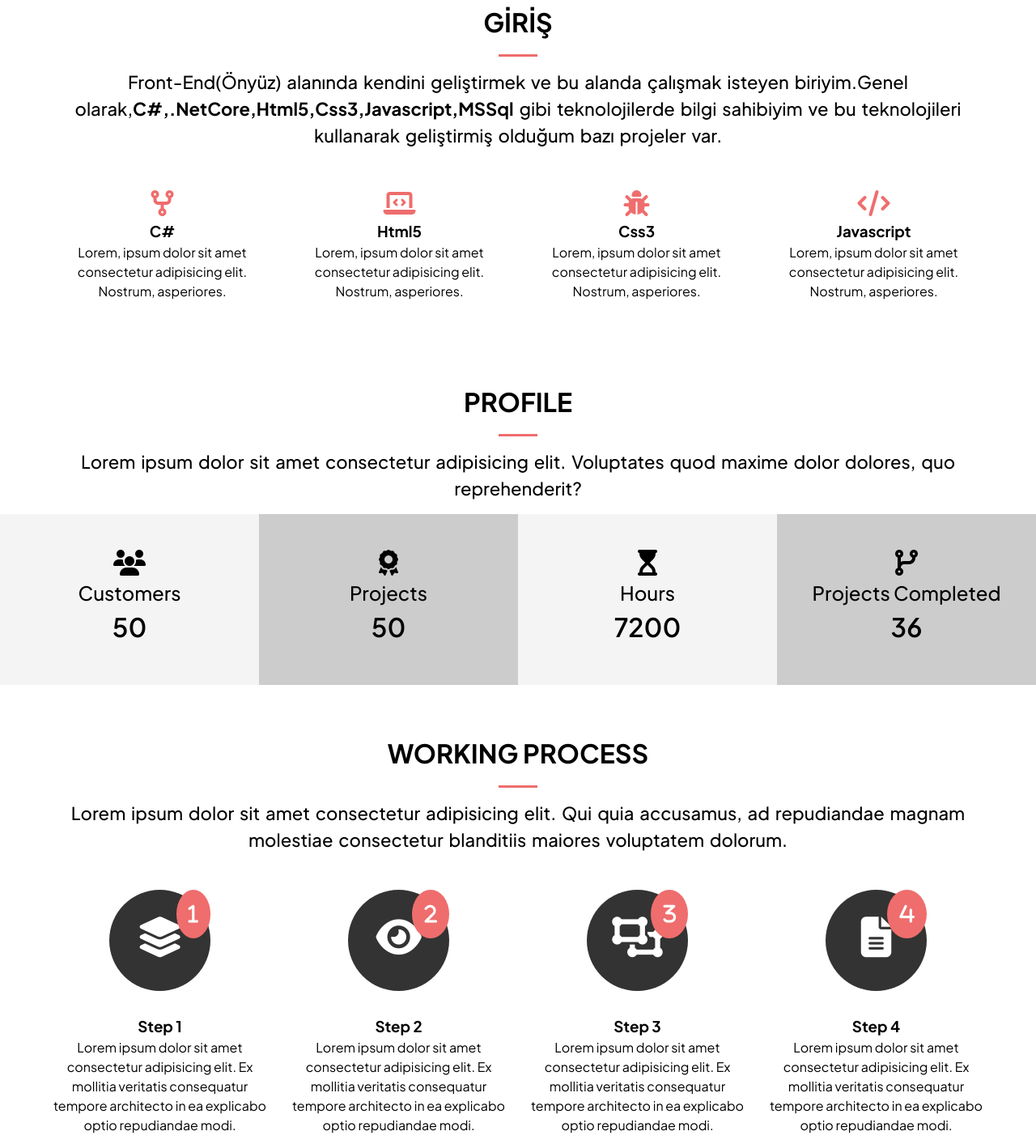
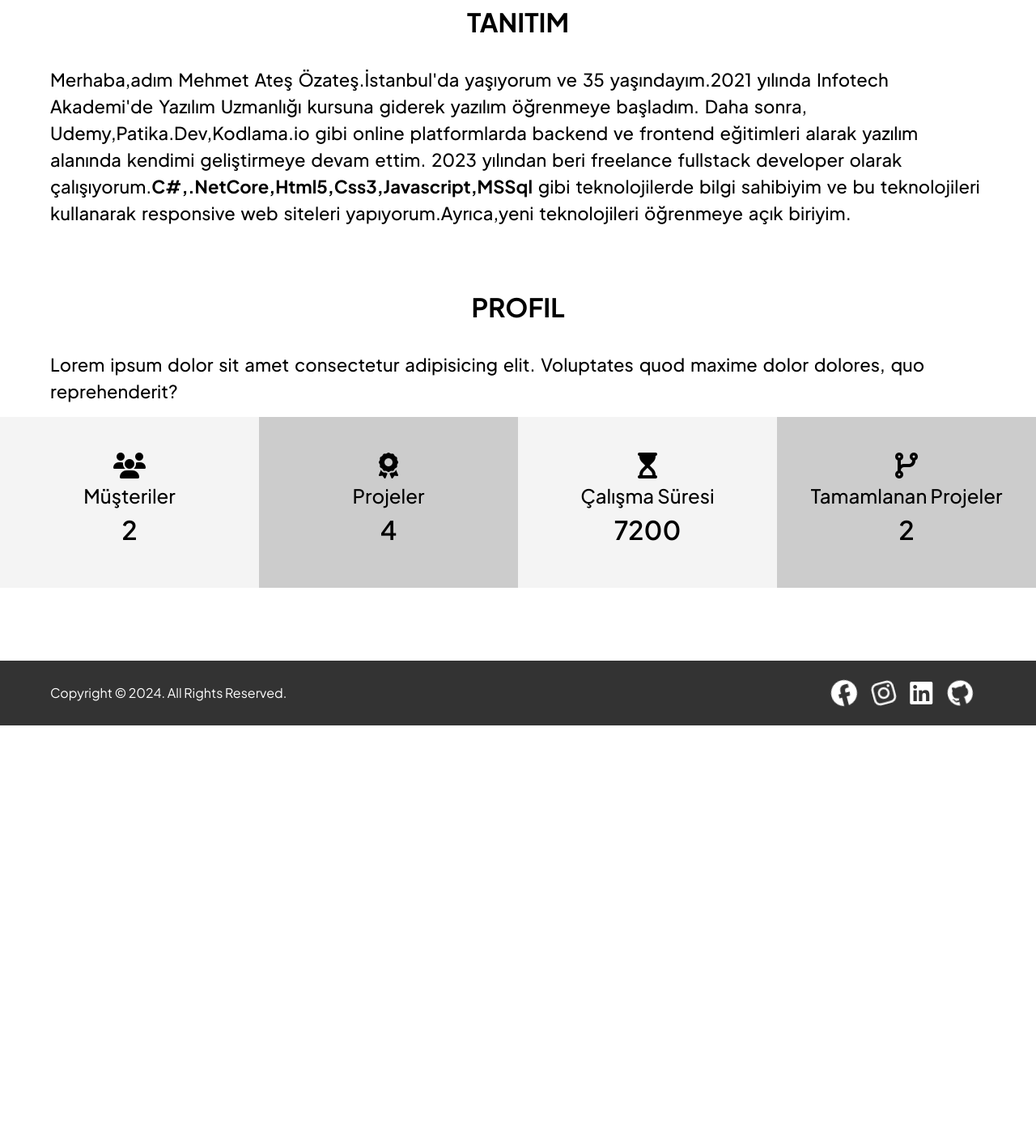
Before and after one commit to mhmtates/personal-website, a website: page index.html in a window 1280 px wide. Shown: the part 827-2240 px from the top of the page at 81% size. After the commit the page ends 1723 px from the top, so only its background shows below. Drawn offline with nearby package versions, Linux system fonts and the light colour scheme.

Commit message:
Home page modified

```diff
--- a/index.html
+++ b/index.html
@@ -38,32 +38,11 @@
     <!-- section a -->
     <section id="home__a" class="text-center py-2">
         <div class="container">
-            <h2 class="section-title">GİRİŞ</h2>
-            <div class="border-bottom"></div>
+            <h2 class="section-title">TANITIM</h2>
             <p class="lead py-1">
-                Front-End(Önyüz) alanında kendini geliştirmek ve bu alanda çalışmak isteyen biriyim.Genel olarak,<strong>C#,.NetCore,Html5,Css3,Javascript,MSSql</strong> gibi teknolojilerde bilgi sahibiyim ve bu teknolojileri kullanarak geliştirmiş olduğum bazı projeler var.</p>
-            <div class="skills my-3">
-                <div>
-                    <i class="fa-solid fa-code-fork fa-2xl"></i>
-                    <h3>C#</h3>
-                    <p>Lorem, ipsum dolor sit amet consectetur adipisicing elit. Nostrum, asperiores.</p>
-                </div>
-                <div>
-                    <i class="fa-solid fa-laptop-code fa-2xl"></i>
-                    <h3>Html5</h3>
-                    <p>Lorem, ipsum dolor sit amet consectetur adipisicing elit. Nostrum, asperiores.</p>
-                </div>
-                <div>
-                    <i class="fa-solid fa-bug fa-2xl"></i>
-                    <h3>Css3</h3>
-                    <p>Lorem, ipsum dolor sit amet consectetur adipisicing elit. Nostrum, asperiores.</p>
-                </div>
-                <div>
-                    <i class="fa-solid fa-code fa-2xl"></i>
-                    <h3>Javascript</h3>
-                    <p>Lorem, ipsum dolor sit amet consectetur adipisicing elit. Nostrum, asperiores.</p>
-                </div>
-            </div>
+            Merhaba,adım Mehmet Ateş Özateş.İstanbul'da yaşıyorum ve 35 yaşındayım.2021 yılında Infotech Akademi'de Yazılım Uzmanlığı kursuna giderek yazılım öğrenmeye başladım.  Daha sonra, Udemy,Patika.Dev,Kodlama.io gibi online platformlarda backend ve frontend eğitimleri alarak yazılım alanında kendimi geliştirmeye devam ettim. 2023 yılından beri freelance fullstack developer olarak çalışıyorum.<strong>C#,.NetCore,Html5,Css3,Javascript,MSSql</strong> gibi teknolojilerde bilgi sahibiyim ve bu teknolojileri kullanarak responsive web siteleri yapıyorum.Ayrıca,yeni teknolojileri öğrenmeye açık biriyim.
+            </p>
+
         </div>
 
     </section>
@@ -71,7 +50,7 @@
     <!-- section b -->
     <section id="home__b" class="text-center py-2">
         <div class="container">
-            <h2 class="section-title">Profile</h2>
+            <h2 class="section-title">Profil</h2>
             <div class="border-bottom"></div>
             <p class="lead py-1">Lorem ipsum dolor sit amet consectetur adipisicing elit. Voluptates quod maxime dolor
                 dolores, quo reprehenderit?</p>
@@ -81,29 +60,29 @@
             <div>
                 <ul>
                     <li><i class="fa-solid fa-users fa-2xl"></i></li>
-                    <li class="title">Customers</li>
-                    <li class="number">50</li>
+                    <li class="title">Müşteriler</li>
+                    <li class="number">2</li>
                 </ul>
             </div>
             <div>
                 <ul>
                     <li><i class="fa-solid fa-award fa-2xl"></i></li>
-                    <li class="title">Projects</li>
-                    <li class="number">50</li>
+                    <li class="title">Projeler</li>
+                    <li class="number">4</li>
                 </ul>
             </div>
             <div>
                 <ul>
                     <li><i class="fa-solid fa-hourglass-start fa-2xl"></i></li>
-                    <li class="title">Hours</li>
+                    <li class="title">Çalışma Süresi</li>
                     <li class="number">7200</li>
                 </ul>
             </div>
             <div>
                 <ul>
                     <li><i class="fa-solid fa-code-branch fa-2xl"></i></li>
-                    <li class="title">Projects Completed</li>
-                    <li class="number">36</li>
+                    <li class="title">Tamamlanan Projeler</li>
+                    <li class="number">2</li>
                 </ul>
             </div>
         </div>
@@ -113,44 +92,7 @@
 
     <section id="home__c" class="text-center py-2">
         <div class="container">
-            <h2 class="section-title">Working Process</h2>
-            <div class="border-bottom"> </div>
-            <p class="lead py-1">Lorem ipsum dolor sit amet consectetur adipisicing elit. Qui quia accusamus, ad
-                repudiandae magnam molestiae consectetur blanditiis maiores voluptatem dolorum.</p>
-            <div class="process">
-                <div>
-                    <i class="fa-solid fa-layer-group fa-2xl process__icon my-2">
-                        <div class="process__step">1</div>
-                    </i>
-                    <h3>Step 1</h3>
-                    <p>Lorem ipsum dolor sit amet consectetur adipisicing elit. Ex mollitia veritatis consequatur
-                        tempore architecto in ea explicabo optio repudiandae modi.</p>
-                </div>
-                <div>
-                    <i class="fa-solid fa-eye fa-2xl process__icon my-2">
-                        <div class="process__step">2</div>
-                    </i>
-                    <h3>Step 2</h3>
-                    <p>Lorem ipsum dolor sit amet consectetur adipisicing elit. Ex mollitia veritatis consequatur
-                        tempore architecto in ea explicabo optio repudiandae modi.</p>
-                </div>
-                <div>
-                    <i class="fa-solid fa-object-ungroup fa-2xl process__icon my-2">
-                        <div class="process__step">3</div>
-                    </i>
-                    <h3>Step 3</h3>
-                    <p>Lorem ipsum dolor sit amet consectetur adipisicing elit. Ex mollitia veritatis consequatur
-                        tempore architecto in ea explicabo optio repudiandae modi.</p>
-                </div>
-                <div>
-                    <i class="fa-solid fa-file-lines fa-2xl process__icon my-2">
-                        <div class="process__step">4</div>
-                    </i>
-                    <h3>Step 4</h3>
-                    <p>Lorem ipsum dolor sit amet consectetur adipisicing elit. Ex mollitia veritatis consequatur
-                        tempore architecto in ea explicabo optio repudiandae modi.</p>
-                </div>
-            </div>
+
         </div>
 
 
--- a/sass/_header.scss
+++ b/sass/_header.scss
@@ -33,7 +33,7 @@
 
 #header {
     &__home {
-        background: $bg-image no-repeat center right/cover;
+        background: $bg-image no-repeat center center/cover;
         height: 100vh;
         color: #000;
 
--- a/sass/_home.scss
+++ b/sass/_home.scss
@@ -1,19 +1,10 @@
 #home {
     //home section a
     &__a{
-        .skills{
-            display: grid;
-            grid-template-columns: repeat(4, 1fr);
-            gap: 1.6rem;
-            margin-bottom: 4rem;
 
-            i{
-                color: $primary-color;
-                padding-bottom: 2rem;
-            }
+    }
 
-        }
-    }
+
     //home section b
     &__b{
         .profile{
@@ -51,36 +42,9 @@
 
     //home section c
     &__c{
-        .process{
-            display: grid;
-            grid-template-columns: repeat(4, 1fr);
-            gap: 2.4rem;
 
-            &__step{
-               position: absolute;
-               top: 0;
-               right: 0;
-               font-size: 2.5rem;
-               background: $primary-color;
-               border-radius: 50%;
-               line-height: 30px;
-               padding: 1.5rem;
-      }
-
-            &__icon{
-               position: relative;
-               width: 125px;
-               height: 125px;
-               border-radius: 50%;
-               background-color: $dark-color;
-               color: #fff;
-               text-align: center;
-               padding: 5.8rem 2rem;
-               font-size: 5rem;
-            }
-
-        }
     }
 
 
+
 }
--- a/sass/_utilities.scss
+++ b/sass/_utilities.scss
@@ -94,15 +94,11 @@ input[class^='btn-']:hover
     text-transform: uppercase;
 }
 
-.border-bottom{
-    background-color: $primary-color;
-    height:3px;
-    width: 4.8rem;
-    margin: 0 auto;
-}
+
 
 .lead{
     font-size: 2.2rem;
     word-spacing: 3px;
     font-weight: 500;
+    text-align: left;
 }
```
Also changed, not shown: css/main.css.
